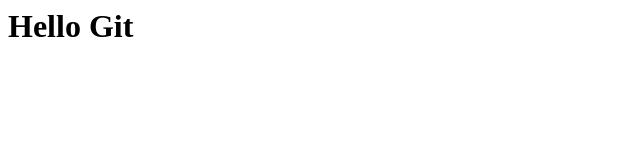
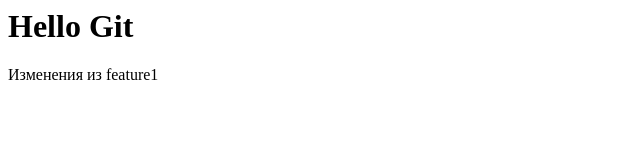
Before and after one commit to Nastya9602/mimi, a plain HTML site: page index.html in a window 1280 px wide. Shown: the whole page, without its empty margins (0-640 px from the left). Drawn offline with Linux system fonts and the light colour scheme.

Commit message:
Добавлены изменения в feature1

```diff
--- a/index.html
+++ b/index.html
@@ -1 +1,2 @@
 <h1>Hello Git</h1>
+<p>Изменения из feature1</p>
```
